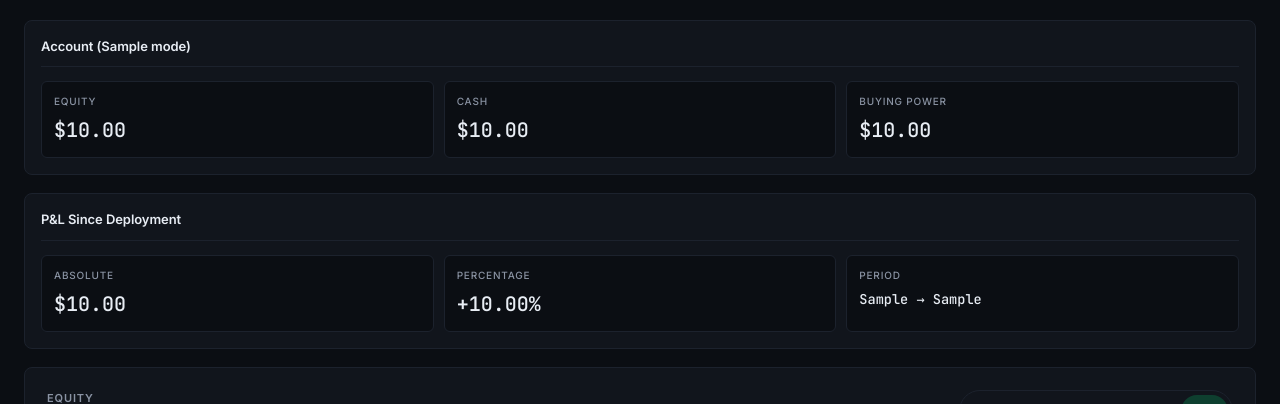
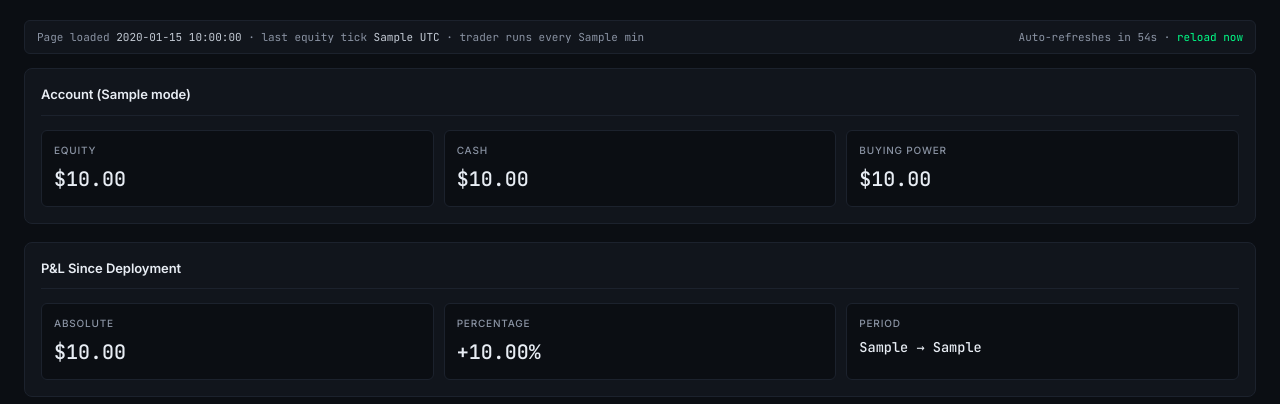
Before and after one commit to drizzle/trader, a FastAPI app: template trader/dashboard/templates/trades.html in a window 1280 px wide. Shown: the part 94-498 px from the top of the page. Run offline with FastAPI, Linux system fonts and the light colour scheme; the template is opened without the code that fills it: most values are stand-ins (such as "Sample title", 1, 10 or a date in 2020).

Commit message:
fix refresh and open order

```diff
--- a/trader/dashboard/app.py
+++ b/trader/dashboard/app.py
@@ -739,6 +739,9 @@ def create_app(cfg: Config) -> FastAPI:
                 "last_ts": equity_curve[-1]["ts_utc"],
             }
 
+        # Latest equity-snapshot timestamp + page render time, so the user
+        # can see how stale the data is and roughly when the next tick lands.
+        latest_equity_ts = equity_curve[-1]["ts_utc"] if equity_curve else None
         return templates.TemplateResponse(request, "trades.html", {
             "active_tab": "trades",
             "cfg": cfg,
@@ -750,6 +753,9 @@ def create_app(cfg: Config) -> FastAPI:
             "pnl": pnl,
             "read_only": read_only,
             "mode": "LIVE" if cfg.alpaca.live else "PAPER",
+            "page_generated_at": datetime.now(timezone.utc).strftime("%Y-%m-%d %H:%M:%S UTC"),
+            "latest_equity_ts": latest_equity_ts,
+            "tick_interval_minutes": cfg.schedule.interval_minutes,
         })
 
     @app.get("/risk", response_class=HTMLResponse)
@@ -989,7 +995,9 @@ def create_app(cfg: Config) -> FastAPI:
 
         try:
             data_client = DataClient(cfg.alpaca)
-            bars = data_client.daily_bars(cfg.universe, lookback_days=400)
+            # Use the mixed-universe fetcher so BTC/USD and similar crypto
+            # symbols hit the crypto endpoint instead of returning empty.
+            bars = data_client.bars_for_universe(cfg.universe, lookback_days=400)
         except Exception as e:
             return RedirectResponse(f"/advisors?err=Alpaca+data+error:+{e}", 303)
 
@@ -1128,7 +1136,9 @@ def create_app(cfg: Config) -> FastAPI:
                 symbols = list(cfg.universe)
             try:
                 data_client = DataClient(cfg.alpaca)
-                bars = data_client.daily_bars(symbols, lookback_days=300)
+                # Mixed-universe fetcher routes BTC/USD-style symbols through
+                # the crypto endpoint; equity tickers stay on IEX.
+                bars = data_client.bars_for_universe(symbols, lookback_days=300)
                 contexts = [build_context(sym, df) for sym, df in bars.items() if not df.empty]
             except Exception:
                 # Continue without grounding — LLM will note the limitation.
--- a/trader/dashboard/templates/trades.html
+++ b/trader/dashboard/templates/trades.html
@@ -2,6 +2,42 @@
 {% block title %}Trades & P&L{% endblock %}
 {% block heading %}Trades & P&amp;L{% endblock %}
 {% block content %}
+
+<div style="display:flex; justify-content:space-between; align-items:center;
+            gap:12px; flex-wrap:wrap; padding:8px 12px; margin-bottom:14px;
+            background:var(--bg-2); border:1px solid var(--border-1);
+            border-radius:var(--r-md); font-size:11px; color:var(--fg-2);
+            font-family:var(--font-mono);">
+  <div>
+    Page loaded <span style="color:var(--fg-1)">{{ page_generated_at }}</span>
+    {% if latest_equity_ts %}
+      · last equity tick <span style="color:var(--fg-1)">{{ latest_equity_ts[:19] }} UTC</span>
+    {% endif %}
+    · trader runs every {{ tick_interval_minutes }} min
+  </div>
+  <div>
+    Auto-refreshes in <span id="refresh-countdown">60</span>s ·
+    <a href="javascript:location.reload()"
+       style="color:var(--accent); text-decoration:none">reload now</a>
+  </div>
+</div>
+
+<script>
+  // Auto-refresh every 60s so the page stays in sync with the trader's tick
+  // cadence. Resets on user interaction so it doesn't fight a focused user.
+  (function () {
+    let secondsLeft = 60;
+    const span = document.getElementById('refresh-countdown');
+    const tick = setInterval(function () {
+      secondsLeft -= 1;
+      if (span) span.textContent = secondsLeft;
+      if (secondsLeft <= 0) {
+        clearInterval(tick);
+        location.reload();
+      }
+    }, 1000);
+  })();
+</script>
 
 <div class="card">
   <h2>Account ({{ mode }})</h2>
```
Also changed, not shown: trader/data.py (+31 -0 lines), trader/execution.py (+20 -1 lines), trader/main.py (+16 -0 lines).
